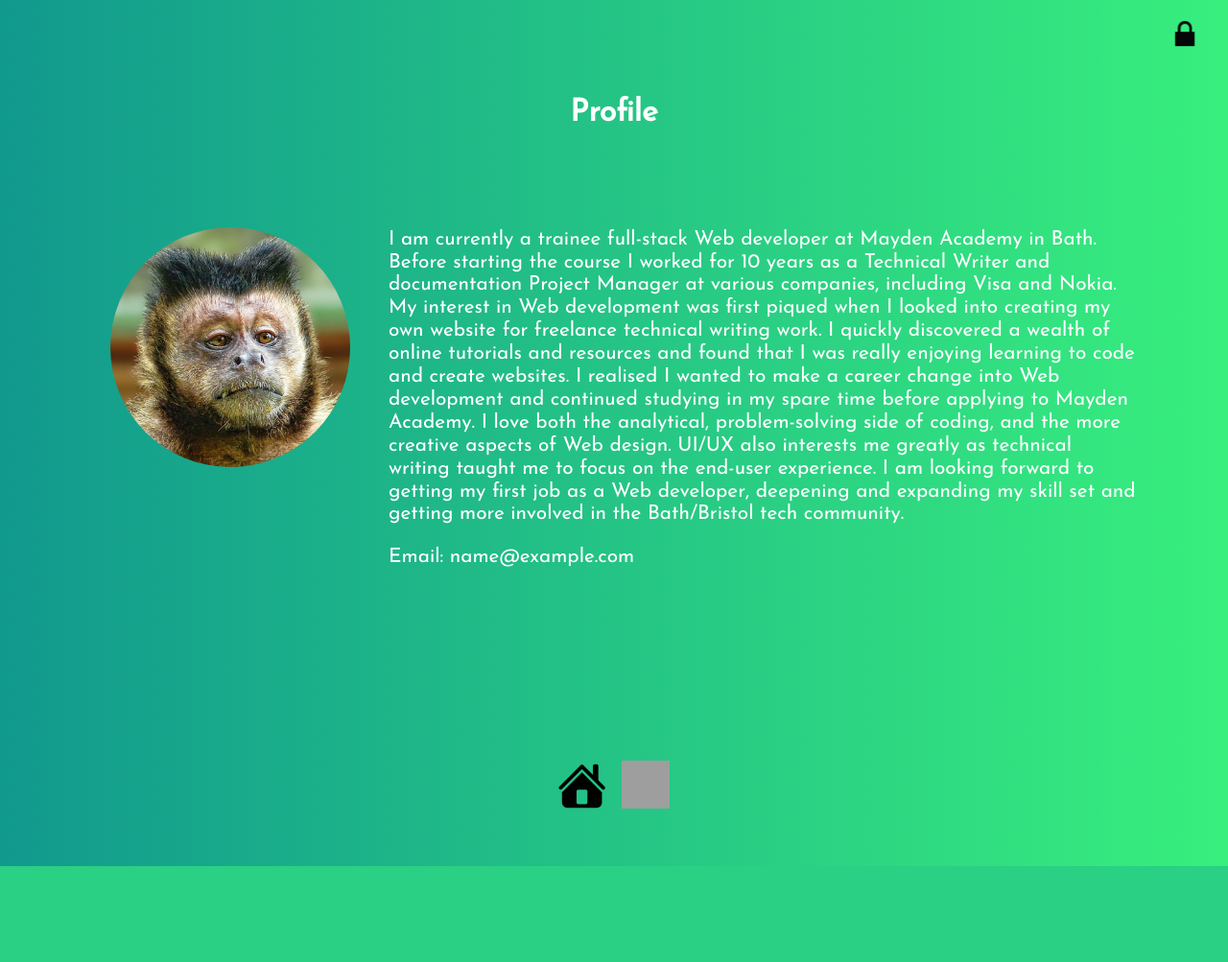
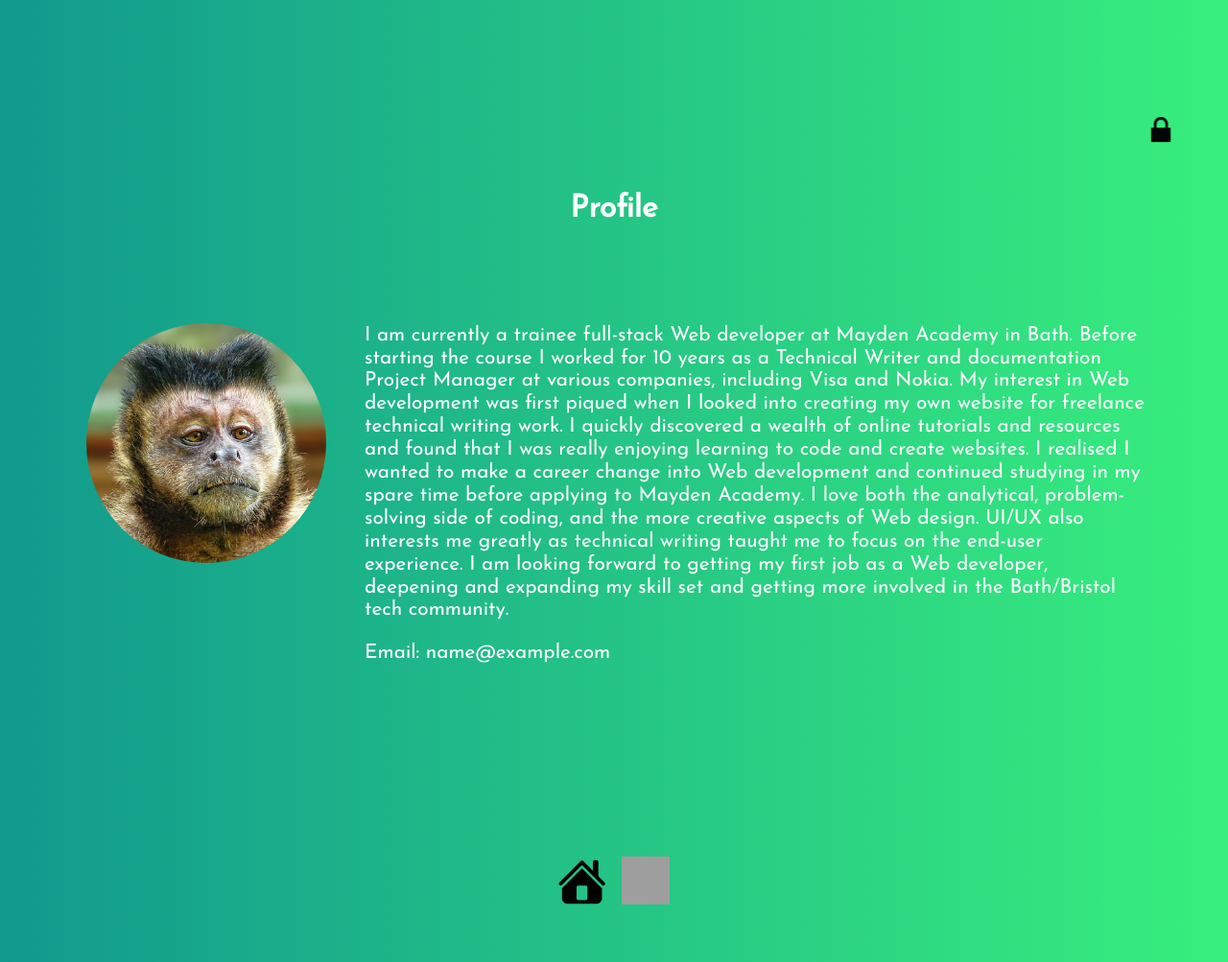
Before and after one commit to obwansan/mayden-portfolio, a PHP site: page /profile.php in a window 1280 px wide. Shown: the whole page at 96% size. Before the commit the page ends 903 px from the top, so only its background shows below. Run offline with PHP 8.4, Linux system fonts and the light colour scheme; data comes from the database, SQL or seed files in the repository; tables that the repository leaves empty or names only in its code hold one stand-in row (values such as "Sample post"); data that the repository does not hold is empty; grey boxes are pictures that could not be loaded.

Commit message:
final commit on story-cms branch

```diff
--- a/home.css
+++ b/home.css
@@ -15,10 +15,10 @@ body {
 
 .text {
     text-align: center;
+    margin-top: 500px;
 }
 
 .name {
-    margin-top: 300px;
     font-size: 3rem;
 }
 
--- a/portfolio.css
+++ b/portfolio.css
@@ -2,7 +2,7 @@ body {
     /* uiGradient - Vanusa */
     background: #da4453; /* fallback for old browsers */
     background: -webkit-linear-gradient(to right, #89216b, #da4453) fixed; /* Chrome 10-25, Safari 5.1-6 */
-    background: linear-gradient(to right, #89216b,     #da4453) fixed; /* W3C, IE 10+/ Edge, Firefox 16+, Chrome 26+, Opera 12+, Safari 7+ */
+    background: linear-gradient(to right, #89216b, #da4453) fixed; /* W3C, IE 10+/ Edge, Firefox 16+, Chrome 26+, Opera 12+, Safari 7+ */
 }
 
 .grid-column {
--- a/profile.css
+++ b/profile.css
@@ -1,12 +1,12 @@
 body {
-    /* uiGradioent - Quepal */
+    /* uiGradient - Quepal */
     background: #11998e;  /* fallback for old browsers */
     background: -webkit-linear-gradient(to right, #11998e, #38ef7d);  /* Chrome 10-25, Safari 5.1-6 */
     background: linear-gradient(to right, #11998e, #38ef7d); /* W3C, IE 10+/ Edge, Firefox 16+, Chrome 26+, Opera 12+, Safari 7+ */
 }
 
 .container {
-    width: 1200px;
+    width: 1250px;
 }
 
 .col-4 {
--- a/styles.css
+++ b/styles.css
@@ -18,7 +18,7 @@ body {
 
 h1 {
     text-align: center;
-    margin: 100px 0 30px;
+    margin: 200px 0 30px;
 }
 
 .icons {
```
